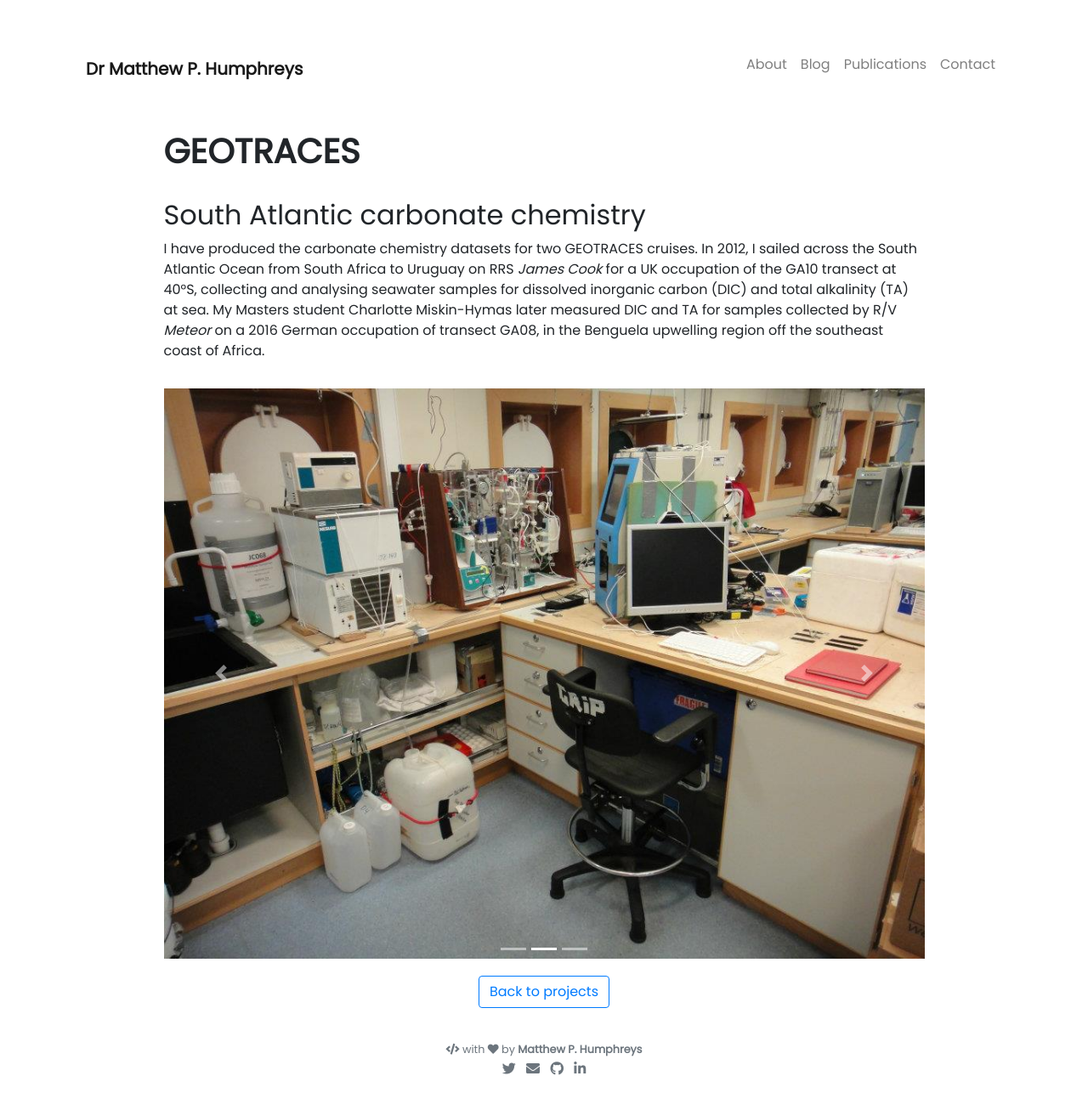
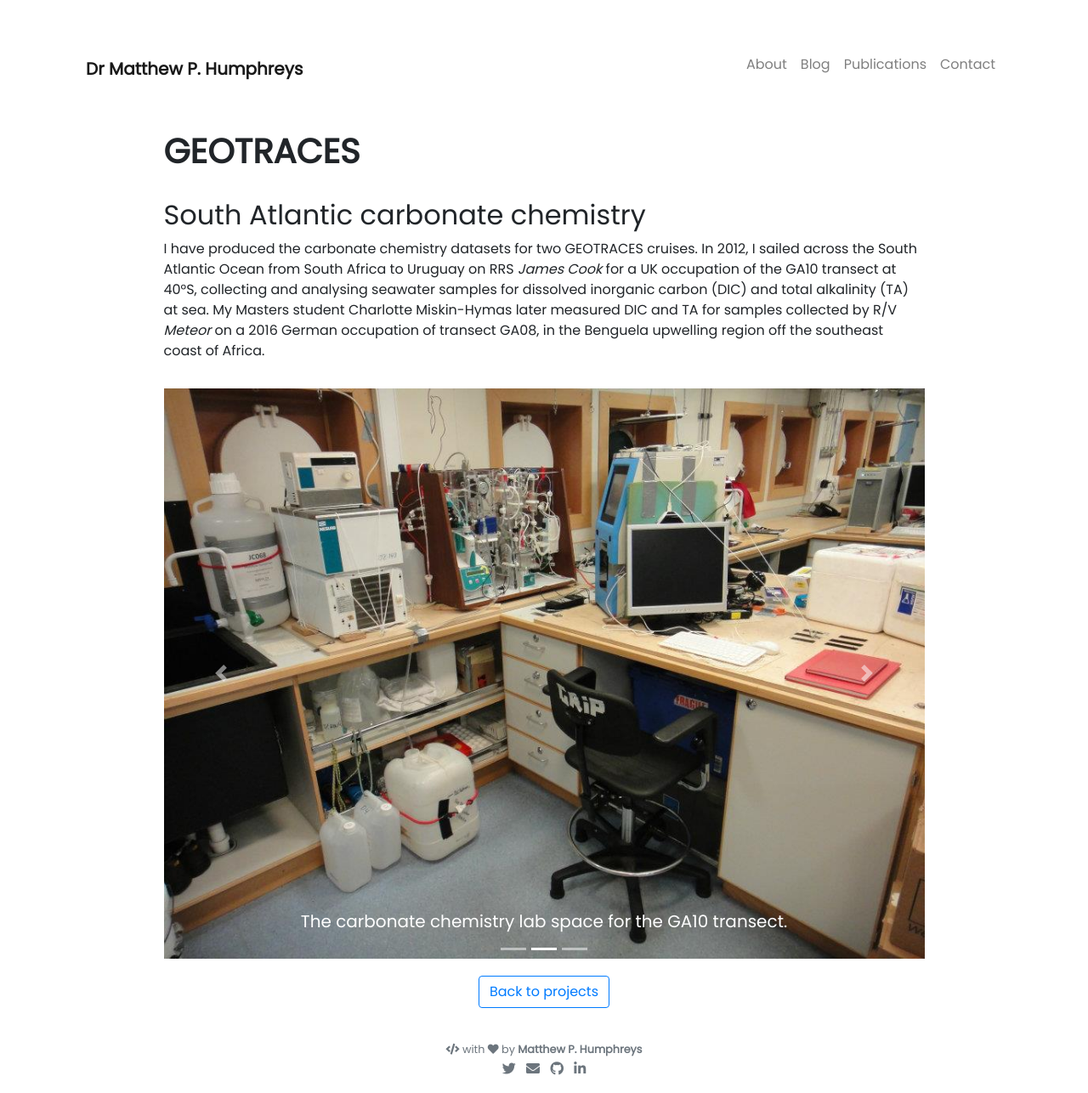
Before and after one commit to mvdh7/mvdh7.github.io, a Jekyll site: the page built from _projects/500-geotraces.md, in a window 1280 px wide. Shown: the whole page at 85% size. Built offline with Jekyll 4.4.1, drawn with Linux system fonts in a browser that asks for light colours; nearby versions of some CDN libraries; comment, search, counter and statistics services are not loaded.

Commit message:
test captions

```diff
--- a/_projects/500-geotraces.md
+++ b/_projects/500-geotraces.md
@@ -32,15 +32,20 @@
     <div class="carousel-item active">
       <img class="d-block w-100" src="/images/geotraces/ga10table.jpg" alt="First slide">
       <div class="carousel-caption d-none d-md-block">
-        <h5>header</h5>
-        <p>caption</p>
+        <h5>View of Table Mountain as RRS <i>James Cook</i> departs from Cape Town.</h5>
       </div>
     </div>
     <div class="carousel-item">
       <img class="d-block w-100" src="/images/geotraces/ga10lab.jpg" alt="Second slide">
+      <div class="carousel-caption d-none d-md-block">
+        <h5>The carbonate chemistry lab space for the GA10 transect.</h5>
+      </div>
     </div>
     <div class="carousel-item">
       <img class="d-block w-100" src="/images/geotraces/ga10gough.jpg" alt="Third slide">
+      <div class="carousel-caption d-none d-md-block">
+        <h5>Wandering albatross soar beside Gough Island.</h5>
+      </div>
     </div>
   </div>
   <a class="carousel-control-prev" href="#carouselExampleIndicators" role="button" data-slide="prev">
```
